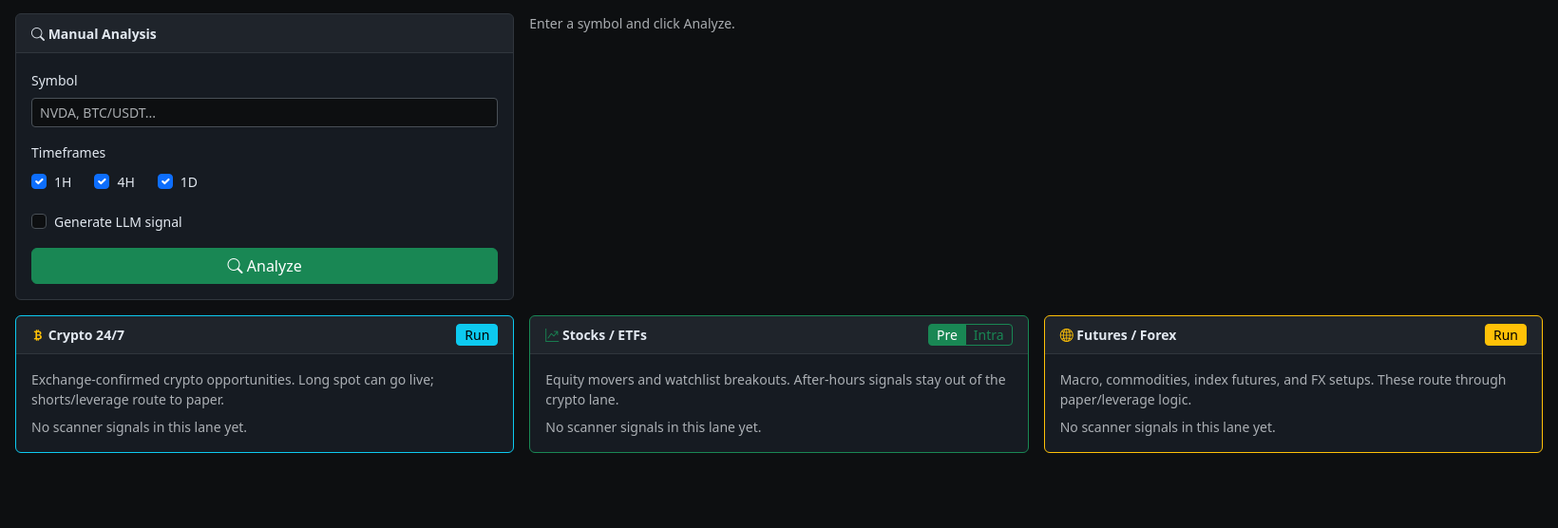
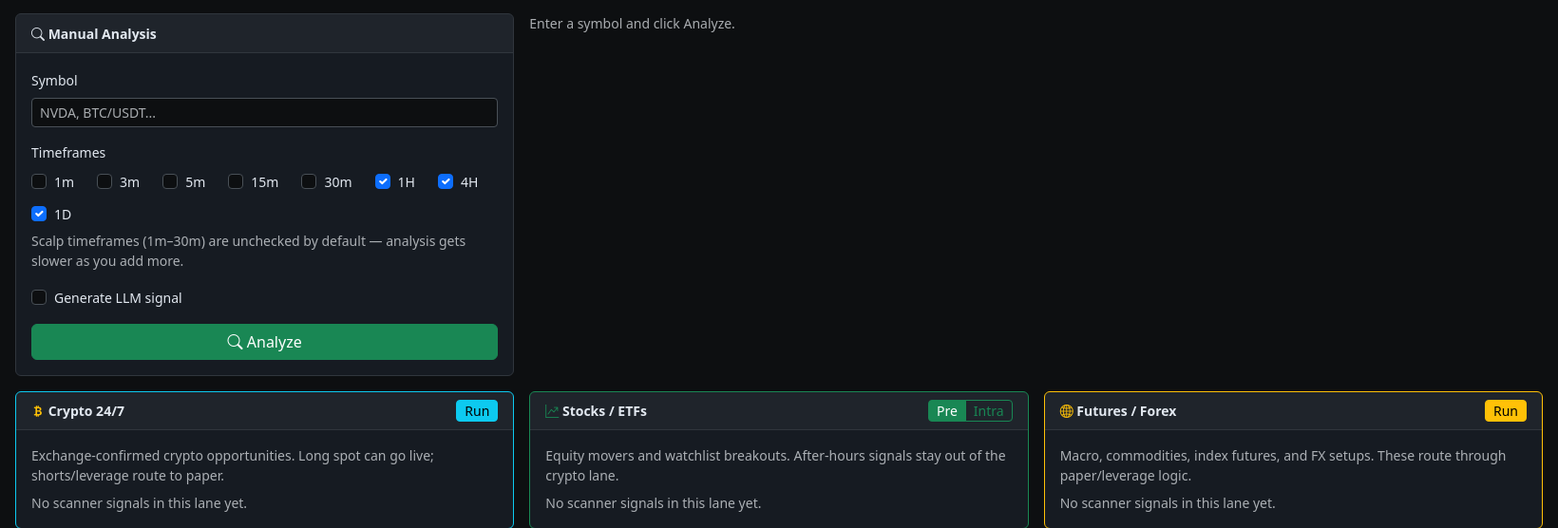
Before and after one commit to jmtibbetts/jarvis-trading-ai-python, a FastAPI app: page / in a window 1640 px wide, after a click on "Scanner". Shown: the part 247-803 px from the top of the page at 95% size. Before the commit the page ends 724 px from the top, so only its background shows below. Run offline with FastAPI, Linux system fonts and the light colour scheme; data comes from the database, SQL or seed files in the repository; data that the repository does not hold is empty; parts of the project's set-up code (start-up, migrations or seed data) failed here and were passed over; some libraries are stand-ins or nearby versions.

Commit message:
feat: expose 1m/3m/5m/15m/30m scalp timeframes in Manual Analysis
The backend already fully supported these — /api/analyze's AnalyzeRequest
takes an arbitrary timeframes list with no restriction, lib/ohlcv_cache.py
already caches 1m/3m/5m/15m/30m bars, and the Opportunity Scanner already
uses them for scalp setups (visible live as "SCALP_MOMENTUM (15m)" /
"SCALP_BREAKDOWN (5m)" signals). The Manual Analysis card's checkbox list
was just never updated to expose them for ad-hoc symbol lookups — it only
offered 1H/4H/1D. Added the five scalp checkboxes (unchecked by default,
to keep the common case fast) and extended the results panel's timeframe
sort order so scalp results display in a sensible small-to-large order
alongside the existing swing timeframes.

Verified live against /api/analyze with timeframes=[1m,5m,15m,1H] — all
four returned real bar counts and TA values (240/240/200/72 bars,
distinct EMA21/MACD per timeframe).

109/109 tests passing.

Co-Authored-By: Claude Sonnet 5 <noreply@anthropic.com>

```diff
--- a/static/js/jarvis.js
+++ b/static/js/jarvis.js
@@ -824,7 +824,7 @@ async function runScan() {
     '</div>';
 
     // TA per timeframe
-    const tfOrder = ['1H','4H','1D','1W'];
+    const tfOrder = ['1m','3m','5m','15m','30m','1H','2H','4H','1D','1W'];
     const taSorted = tfOrder.filter(function(k){return ta[k];}).concat(Object.keys(ta).filter(function(k){return tfOrder.indexOf(k)===-1&&ta[k];}));
     taSorted.forEach(function(tf){
       const td = ta[tf];
--- a/templates/index.html
+++ b/templates/index.html
@@ -332,10 +332,16 @@
             <div class="mb-3">
               <div class="form-label small">Timeframes</div>
               <div class="d-flex gap-2 flex-wrap">
+                <div class="form-check form-check-inline"><input class="form-check-input" type="checkbox" id="tf-1m" value="1m"><label class="form-check-label small" for="tf-1m">1m</label></div>
+                <div class="form-check form-check-inline"><input class="form-check-input" type="checkbox" id="tf-3m" value="3m"><label class="form-check-label small" for="tf-3m">3m</label></div>
+                <div class="form-check form-check-inline"><input class="form-check-input" type="checkbox" id="tf-5m" value="5m"><label class="form-check-label small" for="tf-5m">5m</label></div>
+                <div class="form-check form-check-inline"><input class="form-check-input" type="checkbox" id="tf-15m" value="15m"><label class="form-check-label small" for="tf-15m">15m</label></div>
+                <div class="form-check form-check-inline"><input class="form-check-input" type="checkbox" id="tf-30m" value="30m"><label class="form-check-label small" for="tf-30m">30m</label></div>
                 <div class="form-check form-check-inline"><input class="form-check-input" type="checkbox" id="tf-1h" value="1H" checked><label class="form-check-label small" for="tf-1h">1H</label></div>
                 <div class="form-check form-check-inline"><input class="form-check-input" type="checkbox" id="tf-4h" value="4H" checked><label class="form-check-label small" for="tf-4h">4H</label></div>
                 <div class="form-check form-check-inline"><input class="form-check-input" type="checkbox" id="tf-1d" value="1D" checked><label class="form-check-label small" for="tf-1d">1D</label></div>
               </div>
+              <div class="form-text small">Scalp timeframes (1m–30m) are unchecked by default — analysis gets slower as you add more.</div>
             </div>
             <div class="mb-3">
               <div class="form-check">
```
